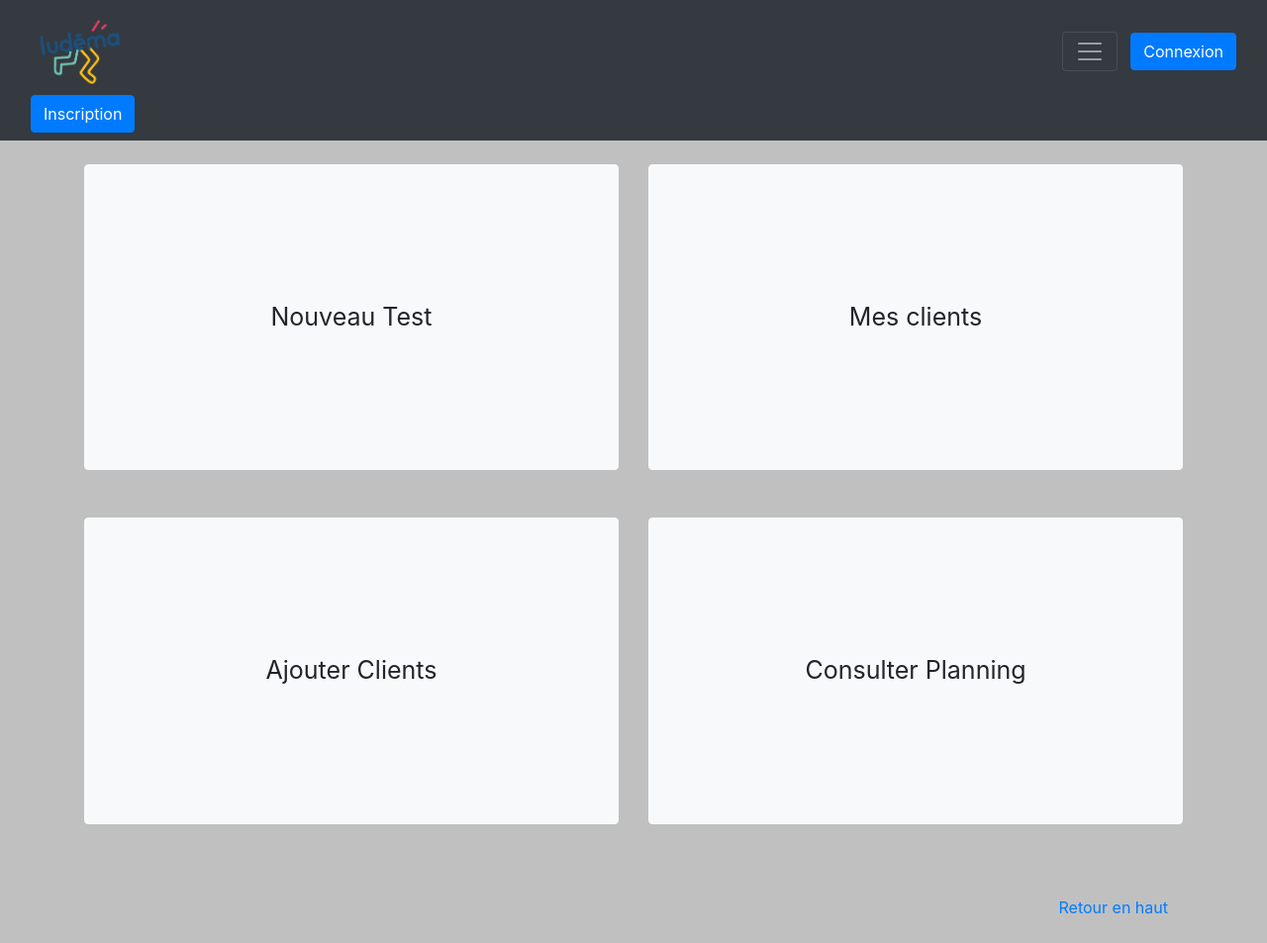
After one commit to groupe1ludema/ludema-pro, a PHP site: page /Views/view_monCompte.php in a window 1280 px wide. The commit adds this page. Shown: the whole page at 99% size. Run offline with PHP 8.4, Linux system fonts and the light colour scheme; some libraries are stand-ins or nearby versions.

Commit message:
bouton connexion inscription + mon compte

```diff
--- a/MVC/Content/css/ludema.css
+++ b/MVC/Content/css/ludema.css
@@ -266,3 +266,54 @@ output {
 }
 
 .pouet {color: blue;}
+
+.bleu {
+background-color:blue;
+}
+
+.vert {
+background-color:green;
+}
+
+.rouge {
+background-color:red;
+}
+
+.jaune {
+background-color:yellow;
+}
+
+/* VUE monCompte */
+
+
+
+.boutonMonCompte{
+  width:100%;
+  white-space: nowrap;
+  padding-top:25%;
+  padding-bottom:25%;
+}
+
+@media screen and (max-width: 767px) {
+.boutonMonCompte {
+    font-size: 10px;
+  }
+}
+
+@media screen and (max-width: 991px) {
+  .boutonMonCompte {
+    font-size: 15px;
+  }
+}
+
+@media screen and (max-width: 1199px) {
+.boutonMonCompte {
+    font-size: 20px;
+  }
+}
+
+@media screen and (min-width: 1200px) {
+.boutonMonCompte {
+    font-size: 25px;
+  }
+}
--- a/MVC/Controllers/Controller_home.php
+++ b/MVC/Controllers/Controller_home.php
@@ -14,5 +14,9 @@ class Controller_home extends Controller {
     $this->render2("inscription");
   }
 
+  public function action_homeConnect(){
+    $m = Model::get_model();
+    $this->render2("moncompte");
+  }
 }
 ?>
--- a/MVC/Views/view_begin.php
+++ b/MVC/Views/view_begin.php
@@ -46,14 +46,30 @@ N° SIREN : 842 256 364 ; N° SIRET : 842 256 364 00014.</p>
         </div>
       </div>
       <div class="navbar navbar-dark bg-dark shadow-sm">
-        <div class="container d-flex justify-content-between">
+        <div class="container-fluid d-flex justify-content-between">
           <a href="?controller="home"&action="home" class="navbar-brand d-flex align-items-center">
           <img class="logo" src="Content/image/logo.png" alt="Logo Ludema">
 
           </a>
-          <button class="navbar-toggler" type="button" data-toggle="collapse" data-target="#navbarHeader" aria-controls="navbarHeader" aria-expanded="false" aria-label="Toggle navigation">
+          <button class="navbar-toggler offset-lg-9" type="button" data-toggle="collapse" data-target="#navbarHeader" aria-controls="navbarHeader" aria-expanded="false" aria-label="Toggle navigation">
             <span class="navbar-toggler-icon"></span>
           </button>
+          <?php //CETTE BALISE EST A SUPPRIMé UNE fois que le systeMe de connexion est fonctionel
+
+              //SIMULER CONNECTION
+              //$_SESSION["connecte"]=true;
+              //$_SESSION["login"]="Walid"
+
+              //SIMULER DECONNECTION
+              //session_destroy();
+          ?>
+
+          <?php if(isset($_SESSION["connecte"]) and $_SESSION["connecte"]) :?>
+              <h4 class="text-white">Bonjour,<?=  $_SESSION["login"]?> </h4>
+              <?php else :?>
+                <a class="btn btn-primary" href="?controller=connexion" role="button">Connexion</a>
+                <a class="btn btn-primary" href="#" role="button">Inscription</a>
+          <?php endif ?>
         </div>
       </div>
     </header>
--- /dev/null
+++ b/MVC/Views/view_monCompte.php
@@ -0,0 +1,25 @@
+  <?php require("view_begin.php"); ?>
+
+    <div class="container">
+      <div class="row">
+        <div class="col-lg-6 col-sm-6 btn-group ">
+            <a href="?controller=listeTest&action=choixTest" class="btn btn-light my-4 boutonMonCompte text-center">Nouveau Test</a></div>
+        <div class="col-lg-6 col-sm-6 btn-group ">
+            <a href="#" class="btn btn-light my-4 boutonMonCompte text-center">Mes clients</a></div>
+      </div>
+
+      <div class="row">
+        <div class="col-lg-6 col-sm-6 btn-group ">
+            <a href="#" class="btn btn-light my-4 boutonMonCompte text-center">Ajouter Clients</a></div>
+        <div class="col-lg-6 col-sm-6 btn-group ">
+            <a href="#" class="btn btn-light my-4 boutonMonCompte text-center">Consulter Planning</a></div>
+      </div>
+
+  <?php require("view_end.php"); ?>
+
+
+    <script src="https://ajax.googleapis.com/ajax/libs/jquery/2.1.4/jquery.min.js"></script>
+    <script src="Content/js/bootstrap.min.js"></script>
+
+    </body>
+  </html>
```
